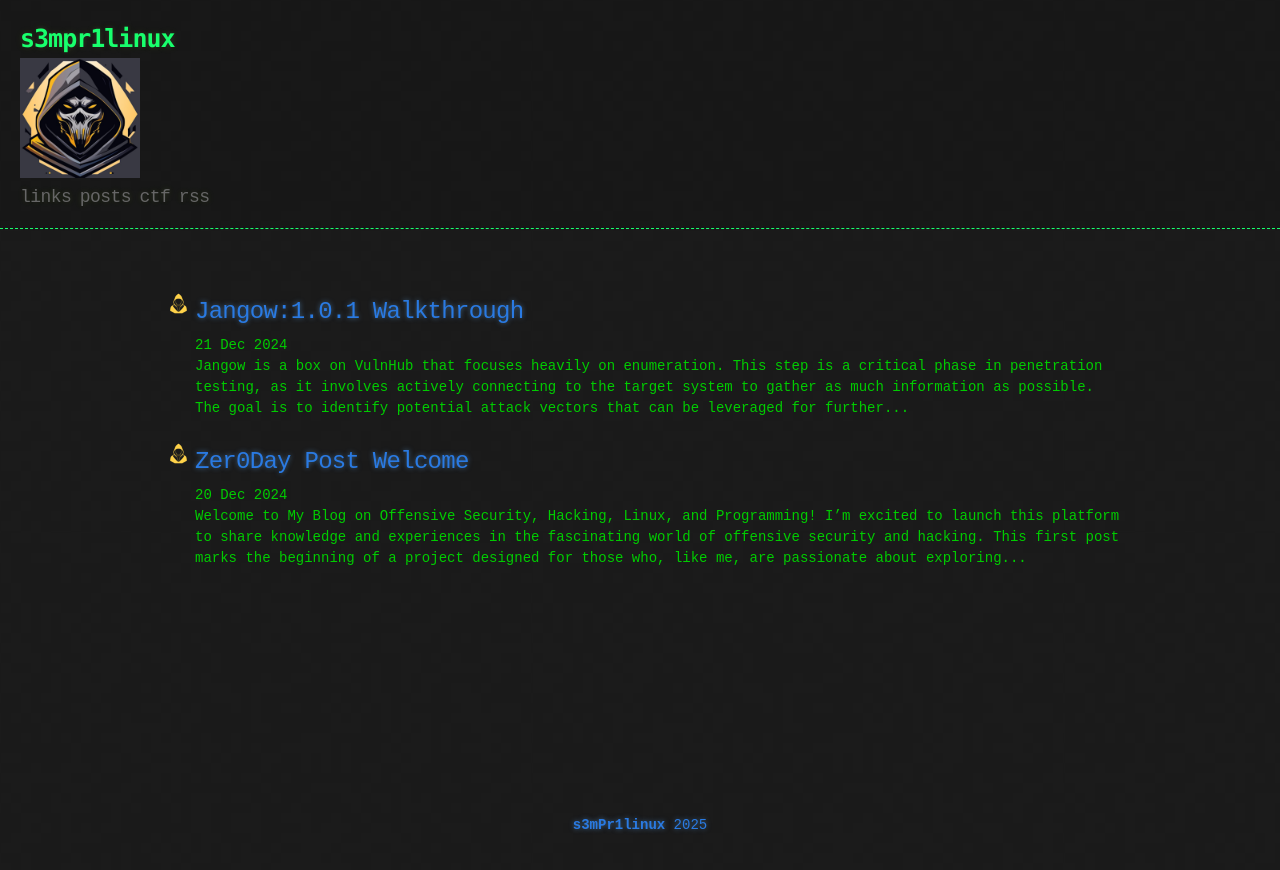
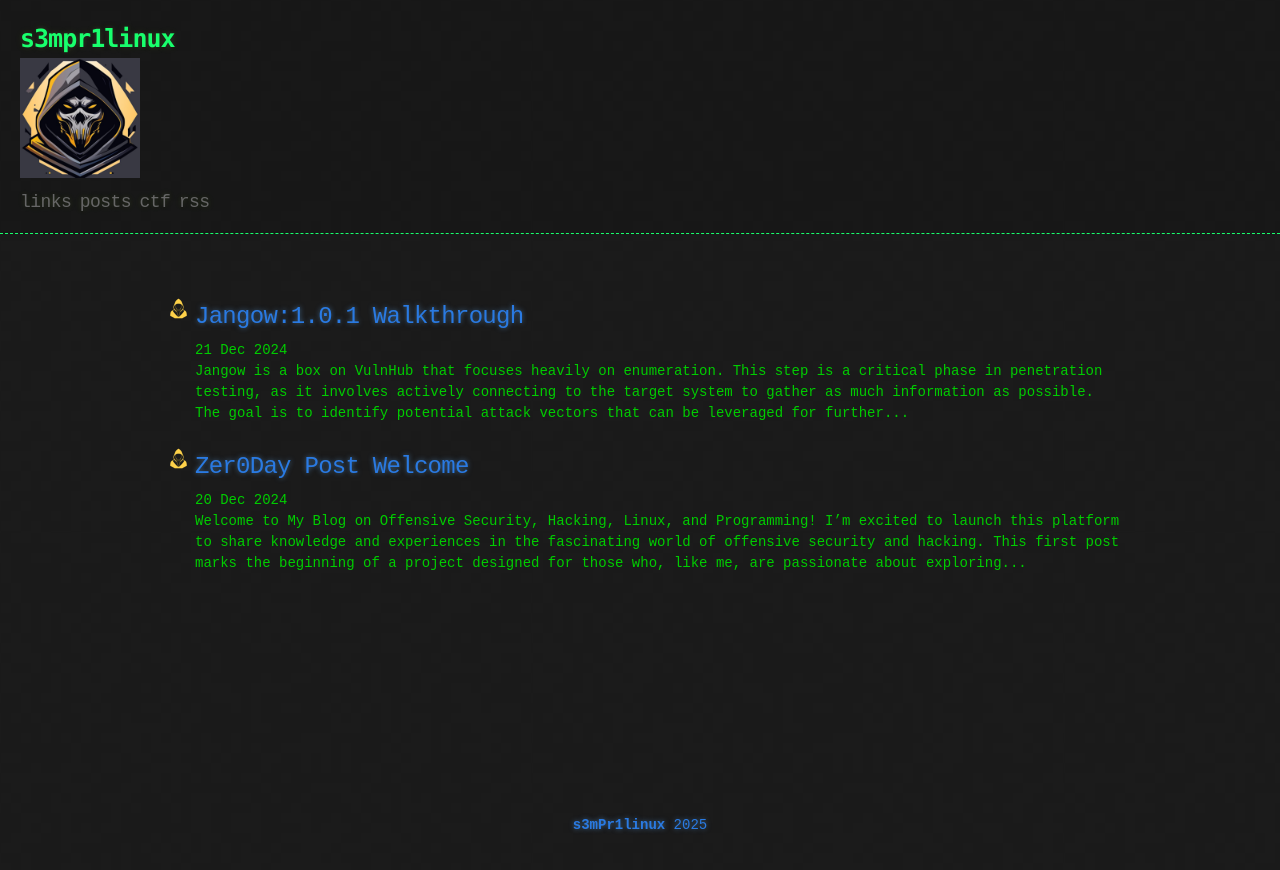
Before and after one commit to s3mPr1linux/s3mPr1linux.github.io, a Jekyll site: the page built from index.html, in a window 1280 px wide. Shown: the top 870 px of the page. Built offline with Jekyll 4.4.1, drawn with Linux system fonts in a browser that asks for light colours; the list of posts is cut into pages by our own code.

Commit message:
Update base.scss

```diff
--- a/_sass/base.scss
+++ b/_sass/base.scss
@@ -72,7 +72,7 @@ header {
 }
 
 .header-logo {
-  margin-bottom: 10px;
+  margin-bottom: 15px;
 }
 
 .logo {
```
